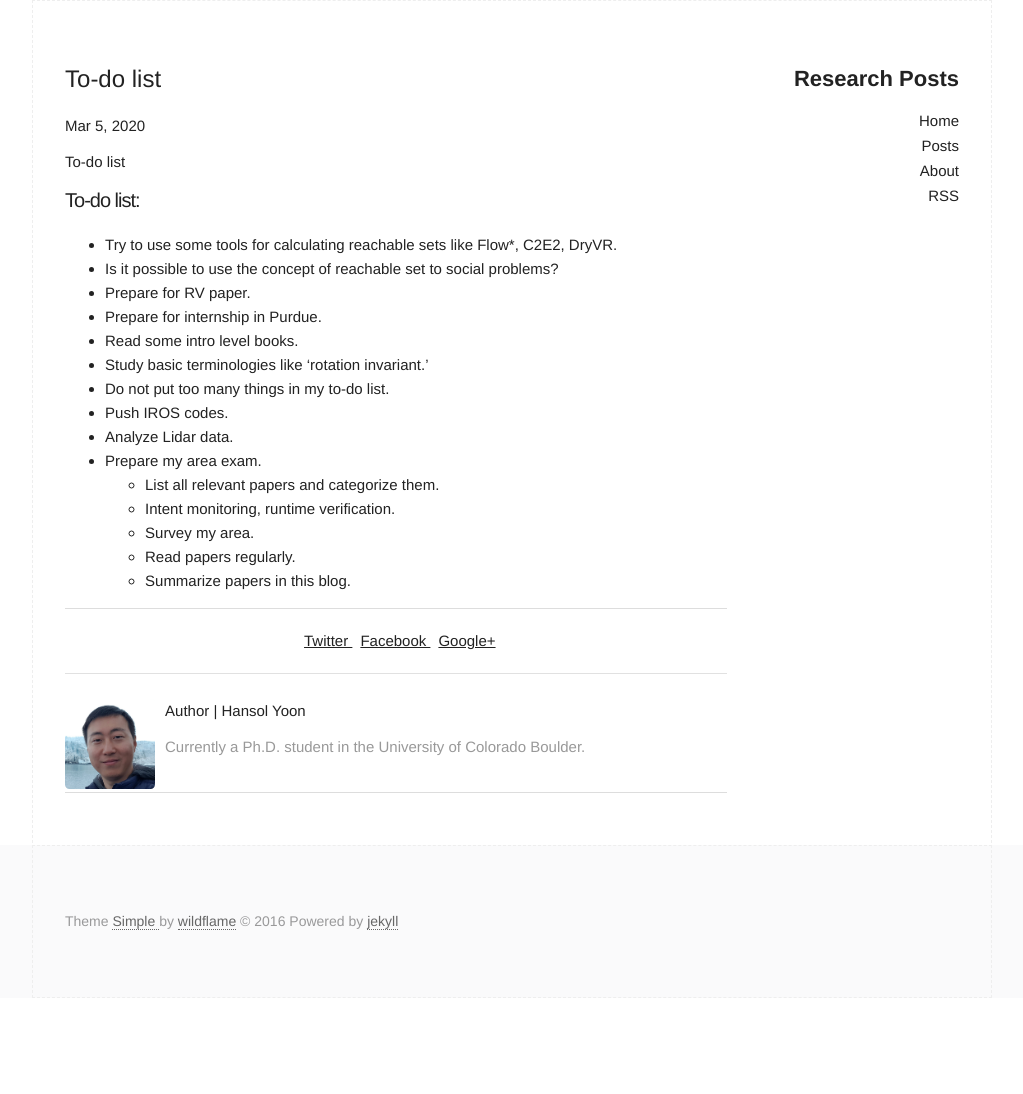
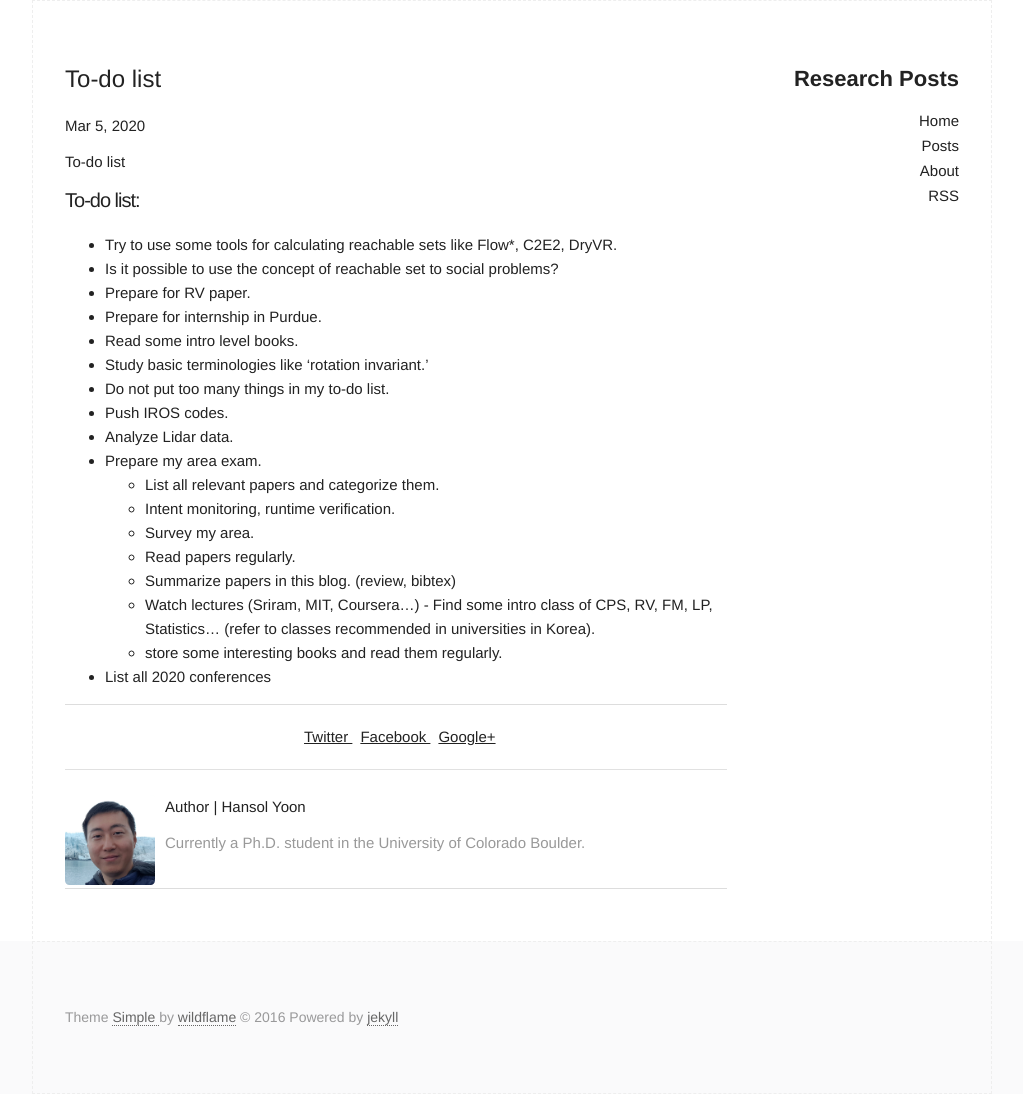
Before and after one commit to hansolyoon/research_post, a Jekyll site: the page built from _posts/2020-03-05-study-list.md, in a window 1280 px wide. Shown: the whole page, without its empty margins (128-1151 px from the left). Built offline with Jekyll 4.4.1, drawn with Linux system fonts in a browser that asks for light colours; before the commit the page ends 998 px from its top, so only the background shows below that.

```diff
--- a/_posts/2020-03-05-study-list.md
+++ b/_posts/2020-03-05-study-list.md
@@ -25,7 +25,10 @@ To-do list
 	- Intent monitoring, runtime verification.
 	- Survey my area.
 	- Read papers regularly.
-	- Summarize papers in this blog.
+	- Summarize papers in this blog. (review, bibtex)
+	- Watch lectures (Sriram, MIT, Coursera...) - Find some intro class of CPS, RV, FM, LP, Statistics... (refer to classes recommended in universities in Korea).
+	- store some interesting books and read them regularly.
+- List all 2020 conferences
 
 
 <!--
```
